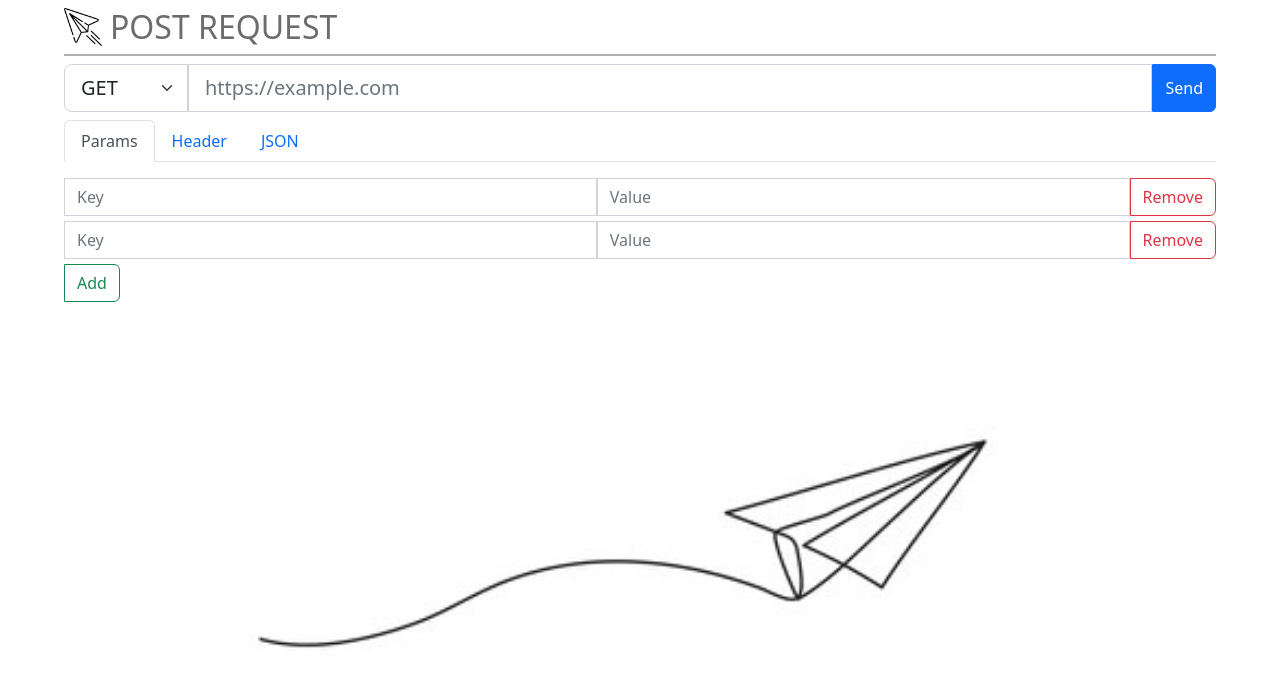
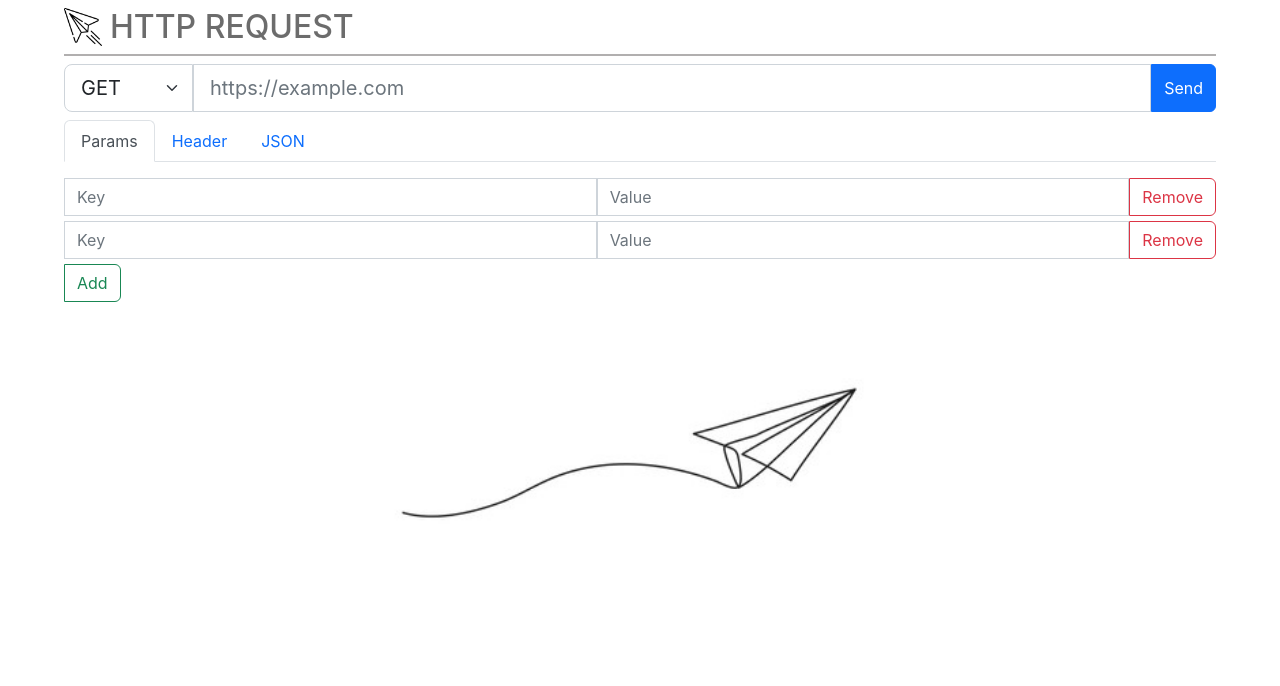
Before and after one commit to Yoftahe1/post-man, a React (Create React App) app: page / in a window 1280 px wide. Shown: the top 686 px of the page. Built offline with nearby package versions, Linux system fonts and the light colour scheme.

Commit message:
readonly json validation pretty

```diff
--- a/package.json
+++ b/package.json
@@ -14,6 +14,7 @@
     "react": "^18.2.0",
     "react-bootstrap": "^2.5.0",
     "react-dom": "^18.2.0",
+    "react-loading-skeleton": "^3.1.0",
     "react-scripts": "5.0.1",
     "web-vitals": "^2.1.4"
   },
--- a/public/index.html
+++ b/public/index.html
@@ -5,7 +5,7 @@
   <meta http-equiv="X-UA-Compatible" content="IE=edge">
   <meta name="viewport" content="width=device-width, initial-scale=1.0">
   <link rel="icon" type="image/x-icon" href=".//favicon (1).ico">
-  <title>POST REQUEST</title>
+  <title>HTTP REQUEST</title>
 </head>
 <body>
   <div id="root"></div>
--- a/src/component/Output.js
+++ b/src/component/Output.js
@@ -3,21 +3,45 @@ import CodeMirror from "@uiw/react-codemirror";
 import { json } from "@codemirror/lang-json";
 import Tab from "react-bootstrap/Tab";
 import Tabs from "react-bootstrap/Tabs";
+import Skeleton from "react-loading-skeleton";
+import "react-loading-skeleton/dist/skeleton.css";
 import storeContext from "../store/store";
 import "./output.css";
 const Output = () => {
   const storeCtx = useContext(storeContext);
   const [key, setKey] = useState("home");
 
-  return (
-    storeCtx.isLoading?<h3>loading...</h3>:storeCtx.response===null?<div><img src={require('../img/send.jpg')} alt="send" className="send"/></div>:<div className="output">
+  return storeCtx.isLoading ? (
+    <div className="loading">
+      <h3>Response</h3>
+      <div className="output-Status">
+        <div>
+          Status: <span><Skeleton width={30} /></span>
+        </div>
+        <div style={{ marginLeft: "10px" }}>
+          Time: <span><Skeleton width={30} /></span>
+        </div>
+      </div>
+      <Skeleton height={40}/>
+      <Skeleton height={300} />
+    </div>
+  ) : storeCtx.response === null ? (
+    <div>
+      <img src={require("../img/send.jpg")} alt="send" className="send" />
+    </div>
+  ) : (
+    <div className="output">
       <h3>Response</h3>
       <div className="output-Status">
         <div>
           Status:{" "}
-          <span className={storeCtx.response.status>=400?"error":"success"}>{storeCtx.response !== null && storeCtx.response.status}</span>
+          <span
+            className={storeCtx.response.status >= 400 ? "error" : "success"}
+          >
+            {storeCtx.response !== null && storeCtx.response.status}
+          </span>
         </div>
-        <div style={{marginLeft:"10px"}}>
+        <div style={{ marginLeft: "10px" }}>
           Time: <span>{storeCtx.time}</span>ms
         </div>
       </div>
@@ -28,18 +52,21 @@ const Output = () => {
         className="mb-3"
       >
         <Tab eventKey="home" title="Body">
-        <div style={{border: "1px solid rgb(189, 186, 186)"}}>
+          <div style={{ border: "1px solid rgb(189, 186, 186)" }}>
             <CodeMirror
-            value={JSON.stringify(storeCtx.response.data)}
+              value={
+                storeCtx.response.status <= 400
+                  ? JSON.stringify(storeCtx.response.data, null, 2)
+                  : "URL not found"
+              }
               height="300px"
               extensions={[json()]}
+              readOnly={true}
             />
           </div>
-
         </Tab>
         <Tab eventKey="profile" title="Header">
-          {/* {storeCtx.response !== null && */}{
-            Object.entries(storeCtx.response.headers).map((element,index) => (
+          {Object.entries(storeCtx.response.headers).map((element, index) => (
             <div className="output-tab" key={index}>
               <div className="output-header-key">{element[0]}</div>
               <div className="output-header-value">{element[1]}</div>
--- a/src/component/header.js
+++ b/src/component/header.js
@@ -4,7 +4,7 @@ const Header = () => {
   return (
     <div className='header'>
     <img src={require('../img/logo.png') } alt="paper jet"/>
-    <h2>POST REQUEST</h2>
+    <h2>HTTP REQUEST</h2>
     </div>
   )
 }
--- a/src/component/output.css
+++ b/src/component/output.css
@@ -2,7 +2,7 @@ h3{
     color: rgb(105, 103, 103);
 }
 .send{
-    height:60vh;
+    width:40vw;
 }
 .output{
     width: 90vw;
@@ -33,3 +33,6 @@ h3{
 .success{
     color: rgb(6, 190, 6);
 }
+.loading{
+    width:90vw;
+}
--- a/src/component/request.js
+++ b/src/component/request.js
@@ -11,29 +11,24 @@ const Request = (props) => {
   const methodRef=useRef('')
   function submitHandler(){
     if(inputRef.current.value.trim().length===0)setIsEmpty(true)
-    else{
+    else{try {
     setIsEmpty(false)
+    let data=JSON.parse(props.Json)
     storeCtx.isLoadingHandler(true)
     const startTime=new Date().getTime()
     let params=(Object.values(props.params).map((element)=>element)).reduce((acc, cur) => ({ ...acc, [cur.key]: cur.value }), {})
     let header=(Object.values(props.header).map((element)=>element)).reduce((acc, cur) => ({ ...acc, [cur.key]: cur.value }), {})
-    let data=props.Json
-    console.log({
-      url:inputRef.current.value,
-      method:methodRef.current.value,
-      params:params,
-      header:header,
-      data:data,
-    })
+
     axios({
       url:inputRef.current.value,
       method:methodRef.current.value,
       params:params,
       header:header,
       data:data,
-    }).then(response=>{console.log(response);storeCtx.setResponseHandler(response);storeCtx.isLoadingHandler(false);storeCtx.timeHandler(new Date().getTime()-startTime)})
+    }).then(response=>{storeCtx.setResponseHandler(response);storeCtx.isLoadingHandler(false);storeCtx.timeHandler(new Date().getTime()-startTime)})
       .catch(e=>{storeCtx.isLoadingHandler(false);storeCtx.timeHandler(new Date().getTime()-startTime);storeCtx.setResponseHandler(e.response)})
   }
+  catch(err){alert("input is not JSON format")}}
   }
   return (
     <div className='request-container'>
@@ -44,7 +39,7 @@ const Request = (props) => {
         <option className='option'>PATCH</option>
         <option className='option'>DELETE</option>
       </Form.Select>
-      <Form.Control ref={inputRef} type='url' placeholder={!isEmpty?'https://example.com':'URL is required'}className={isEmpty&&"validation"} size="lg" required="required"/>
+      <Form.Control ref={inputRef} type='url' placeholder={!isEmpty?'https://example.com':'URL is required'}className={(isEmpty)&&"validation"} size="lg" required="required"/>
 
       <Button variant="primary" onClick={submitHandler} >Send</Button>
       <br/>
--- a/src/component/tabs.js
+++ b/src/component/tabs.js
@@ -6,13 +6,19 @@ import Tabs from "react-bootstrap/Tabs";
 import Button from "react-bootstrap/Button";
 import Form from "react-bootstrap/Form";
 import "bootstrap/dist/css/bootstrap.min.css";
-import Request from './request'
+import Request from "./request";
 import "./tabs.css";
 function TabsContainer() {
   const [key, setKey] = useState("home");
-  const [params, setParams] = useState({0:{key:'',value:''},1:{key:'',value:''}});
-  const [header, setHeader] = useState({0:{key:'',value:''},1:{key:'',value:''}});
-  const [Json, setJson] =useState('')
+  const [params, setParams] = useState({
+    0: { key: "", value: "" },
+    1: { key: "", value: "" },
+  });
+  const [header, setHeader] = useState({
+    0: { key: "", value: "" },
+    1: { key: "", value: "" },
+  });
+  const [Json, setJson] = useState("{\n\t\n}");
   function addHandler() {
     let size = Object.keys(params).length;
     if (size !== 0) {
@@ -72,7 +78,7 @@ function TabsContainer() {
   }, []);
   return (
     <div className="tab-container">
-    <Request params={params} header={header} Json={Json}/>
+      <Request params={params} header={header} Json={Json} />
       <Tabs
         id="controlled-tab-example"
         activeKey={key}
@@ -85,7 +91,6 @@ function TabsContainer() {
               return (
                 <div className="key-values" key={idx}>
                   <Form.Control
-
                     onChange={(e) => changeKey(e, key)}
                     value={params[key].key}
                     type="text"
@@ -118,7 +123,6 @@ function TabsContainer() {
               return (
                 <div className="key-values" key={idx}>
                   <Form.Control
-
                     onChange={(e) => changeHeaderKey(e, key)}
                     value={header[key].key}
                     type="text"
@@ -150,14 +154,14 @@ function TabsContainer() {
             <CodeMirror
               value={Json}
               height="300px"
-            extensions={[json({ jsx: true })]}
+              option={{readOnly:true}}
+              extensions={[json()]}
               onChange={onChange}
             />
           </div>
-
         </Tab>
-    </Tabs></div>
-
+      </Tabs>
+    </div>
   );
 }
 
--- a/src/index.js
+++ b/src/index.js
@@ -1,12 +1,15 @@
 import React from "react";
 import ReactDOM from "react-dom/client";
+import {SkeletonTheme} from 'react-loading-skeleton'
+import { StoreContextProvider } from "./store/store";
+import App from "./App";
 import "./index.css";
-import App from "./App";
-import { StoreContextProvider } from "./store/store";
 
 const root = ReactDOM.createRoot(document.getElementById("root"));
 root.render(
-  <StoreContextProvider>
-    <App />
-  </StoreContextProvider>
+  <SkeletonTheme baseColor="#abaaa9" highlightColor="#fff">
+    <StoreContextProvider>
+      <App />
+    </StoreContextProvider>
+  </SkeletonTheme>
 );
```
Also changed, not shown: src/App.js (+1 -7 lines), 1 other file (tests, documents, lock files or other folders). Lines whose indentation alone changed are shown as unchanged.
